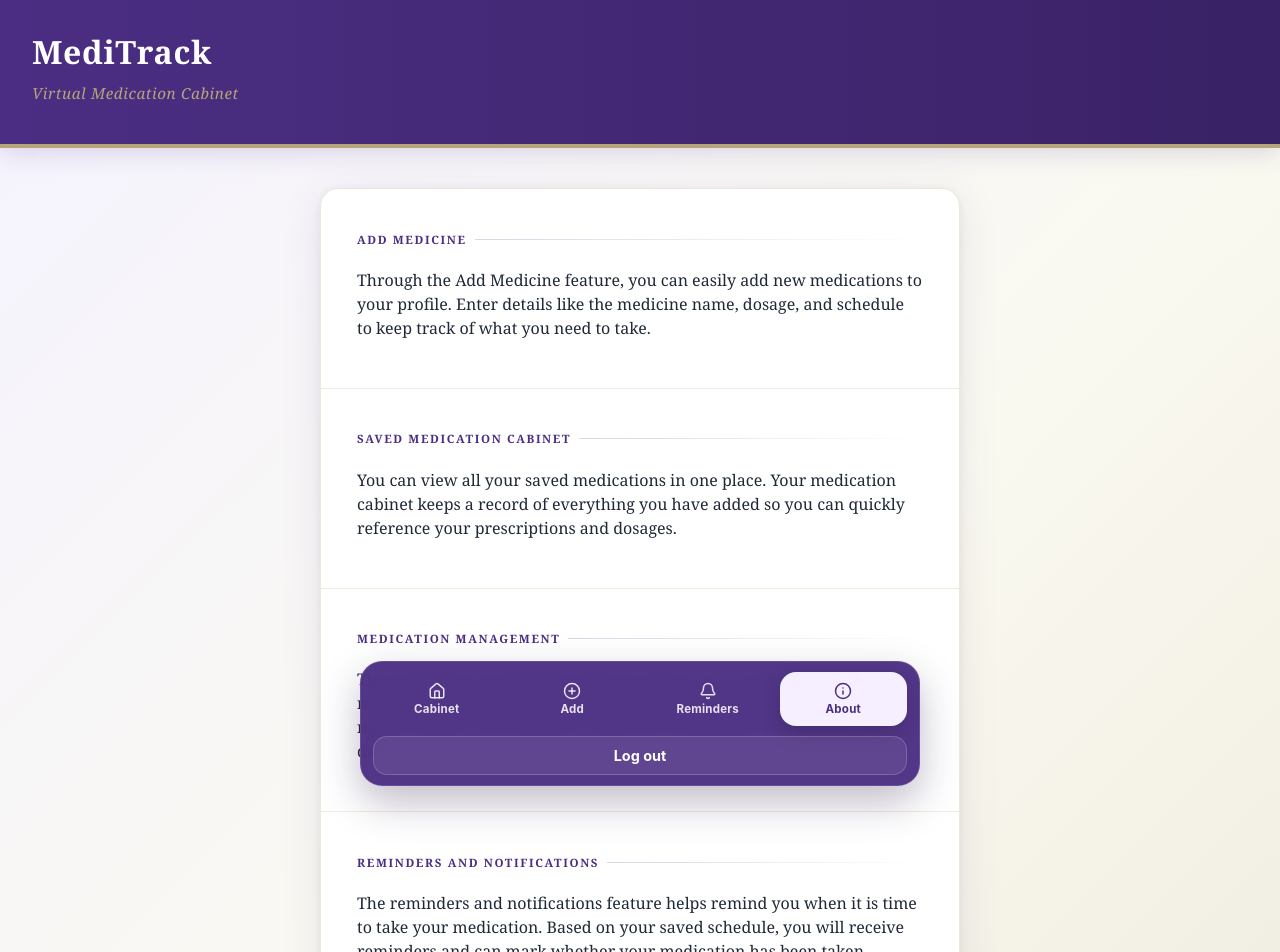
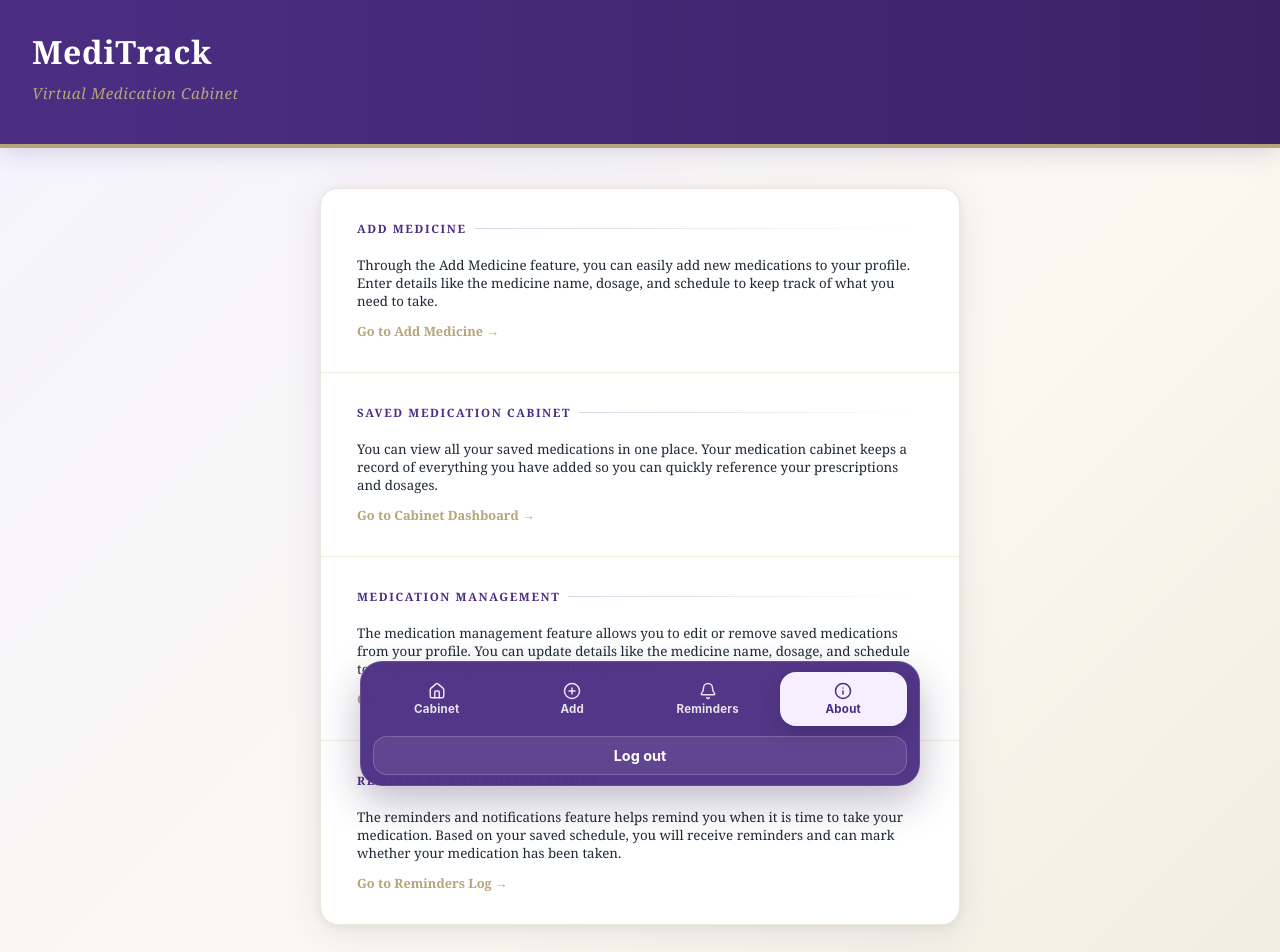
Before and after one commit to 442-spring-2026/G, a React (Vite) app: page /home in a window 1280 px wide. Shown: the top 952 px of the page. Built offline with nearby package versions, Linux system fonts and the light colour scheme; no server answers.

Commit message:
enhancement: making each topic a clickable nav button

```diff
--- a/src/pages/Home.jsx
+++ b/src/pages/Home.jsx
@@ -1,4 +1,7 @@
 // ─── Inline styles (no external CSS required) ────────────────────────────────
+import { useNavigate } from "react-router-dom";
+import { useState } from "react";
+
 const styles = {
   page: {
     minHeight: "100vh",
@@ -41,9 +44,27 @@ const styles = {
   cardSection: {
     padding: "32px 36px",
     borderBottom: "1px solid #f0ece0",
+    cursor: "pointer",
+    display: "block",
+    width: "100%",
+    background: "none",
+    borderLeft: "none",
+    borderRight: "none",
+    borderTop: "none",
+    textAlign: "left",
+    fontFamily: "inherit",
+    transition: "background-color 0.2s, padding-left 0.2s",
   },
   cardSectionLast: {
     padding: "32px 36px",
+    cursor: "pointer",
+    display: "block",
+    width: "100%",
+    background: "none",
+    border: "none",
+    textAlign: "left",
+    fontFamily: "inherit",
+    transition: "background-color 0.2s, padding-left 0.2s",
   },
   sectionLabel: {
     fontSize: "0.72rem",
@@ -55,15 +76,33 @@ const styles = {
     display: "flex",
     alignItems: "center",
     gap: "8px",
+    margin: "0 0 20px 0",
   },
   sectionLabelLine: {
     flex: 1,
     height: "1px",
     background: "linear-gradient(90deg, rgba(75,46,131,0.2), transparent)",
+  },
+  navigationHint: {
+    display: "block",
+    fontSize: "0.8rem",
+    fontWeight: "700",
+    color: "#B7A57A",
+    marginTop: "12px",
   }
 };
 
 export default function Home() {
+  const navigate = useNavigate();
+  const [hoveredIndex, setHoveredIndex] = useState(null);
+
+
+  const getSectionStyle = (baseStyle, index) => ({
+    ...baseStyle,
+    backgroundColor: hoveredIndex === index ? "#fdfbfa" : "transparent",
+    paddingLeft: hoveredIndex === index ? "42px" : "36px"
+  });
+
   return (
     <div style={styles.page}>
 
@@ -75,25 +114,57 @@ export default function Home() {
       <div style={styles.container}>
         <div style={styles.card}>
 
-          <div style={styles.cardSection}>
+          <button
+            type="button"
+            style={getSectionStyle(styles.cardSection, 0)}
+            onMouseEnter={() => setHoveredIndex(0)}
+            onMouseLeave={() => setHoveredIndex(null)}
+            onClick={() => navigate("/addmedicinepage")}
+            aria-label="Navigate to Add Medicine page"
+          >
             <h2 style={styles.sectionLabel}>Add Medicine <span style={styles.sectionLabelLine}/></h2>
-            <p>Through the Add Medicine feature, you can easily add new medications to your profile. Enter details like the medicine name, dosage, and schedule to keep track of what you need to take.</p>
-          </div>
+            <p style={{ margin: 0, color: "#1f2937" }}>Through the Add Medicine feature, you can easily add new medications to your profile. Enter details like the medicine name, dosage, and schedule to keep track of what you need to take.</p>
+            <span style={styles.navigationHint}>Go to Add Medicine →</span>
+          </button>
 
-          <div style={styles.cardSection}>
+          <button
+            type="button"
+            style={getSectionStyle(styles.cardSection, 1)}
+            onMouseEnter={() => setHoveredIndex(1)}
+            onMouseLeave={() => setHoveredIndex(null)}
+            onClick={() => navigate("/dashboard")}
+            aria-label="Navigate to Saved Medication Cabinet dashboard"
+          >
             <h2 style={styles.sectionLabel}>Saved Medication Cabinet <span style={styles.sectionLabelLine}/></h2>
-            <p>You can view all your saved medications in one place. Your medication cabinet keeps a record of everything you have added so you can quickly reference your prescriptions and dosages.</p>
-          </div>
+            <p style={{ margin: 0, color: "#1f2937" }}>You can view all your saved medications in one place. Your medication cabinet keeps a record of everything you have added so you can quickly reference your prescriptions and dosages.</p>
+            <span style={styles.navigationHint}>Go to Cabinet Dashboard →</span>
+          </button>
 
-          <div style={styles.cardSection}>
+          <button
+            type="button"
+            style={getSectionStyle(styles.cardSection, 2)}
+            onMouseEnter={() => setHoveredIndex(2)}
+            onMouseLeave={() => setHoveredIndex(null)}
+            onClick={() => navigate("/dashboard")}
+            aria-label="Navigate to medication dashboard to manage your list"
+          >
             <h2 style={styles.sectionLabel}>Medication Management <span style={styles.sectionLabelLine}/></h2>
-            <p>The medication management feature allows you to edit or remove saved medications from your profile. You can update details like the medicine name, dosage, and schedule to keep your medication information up to date.</p>
-          </div>
+            <p style={{ margin: 0, color: "#1f2937" }}>The medication management feature allows you to edit or remove saved medications from your profile. You can update details like the medicine name, dosage, and schedule to keep your medication information up to date.</p>
+            <span style={styles.navigationHint}>Go to Management Dashboard →</span>
+          </button>
 
-          <div style={styles.cardSectionLast}>
+          <button
+            type="button"
+            style={getSectionStyle(styles.cardSectionLast, 3)}
+            onMouseEnter={() => setHoveredIndex(3)}
+            onMouseLeave={() => setHoveredIndex(null)}
+            onClick={() => navigate("/reminders")}
+            aria-label="Navigate to Reminders and Notifications log"
+          >
             <h2 style={styles.sectionLabel}>Reminders and Notifications <span style={styles.sectionLabelLine}/></h2>
-            <p>The reminders and notifications feature helps remind you when it is time to take your medication. Based on your saved schedule, you will receive reminders and can mark whether your medication has been taken.</p>
-          </div>
+            <p style={{ margin: 0, color: "#1f2937" }}>The reminders and notifications feature helps remind you when it is time to take your medication. Based on your saved schedule, you will receive reminders and can mark whether your medication has been taken.</p>
+            <span style={styles.navigationHint}>Go to Reminders Log →</span>
+          </button>
 
         </div>
       </div>
```
